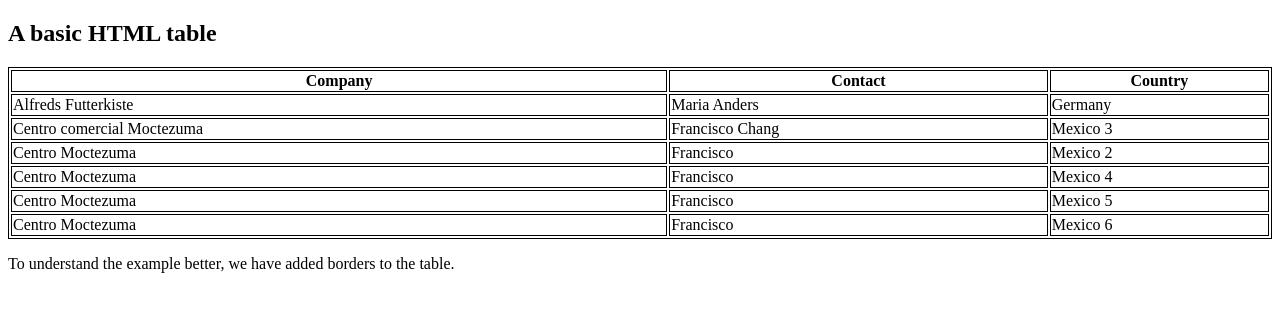
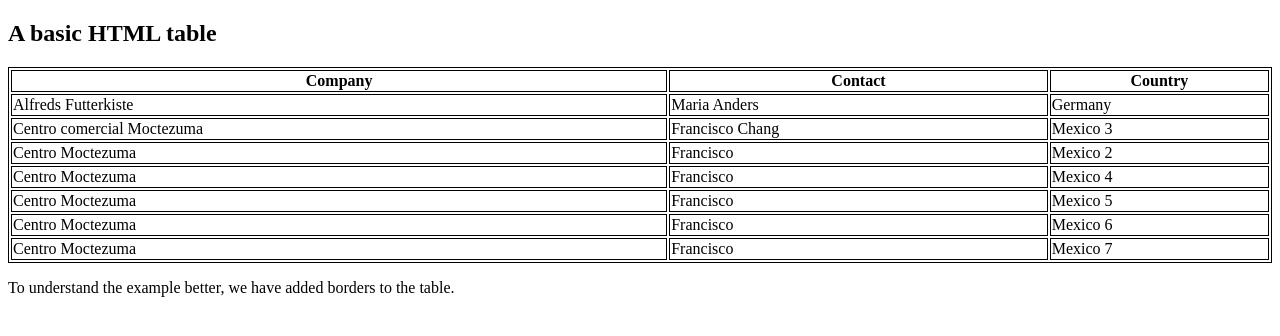
Before and after one commit to iBirdsPankaj/php-cicd, a plain HTML site: page index.html in a window 1280 px wide. Drawn offline with Linux system fonts and the light colour scheme.

Commit message:
new commit added

```diff
--- a/index.html
+++ b/index.html
@@ -45,6 +45,11 @@ table, th, td {
     <td>Francisco </td>
     <td>Mexico 6</td>
 </tr>
+<tr>
+    <td>Centro Moctezuma</td>
+    <td>Francisco </td>
+    <td>Mexico 7</td>
+</tr>
 </table>
 
 <p>To understand the example better, we have added borders to the table.</p>
```
